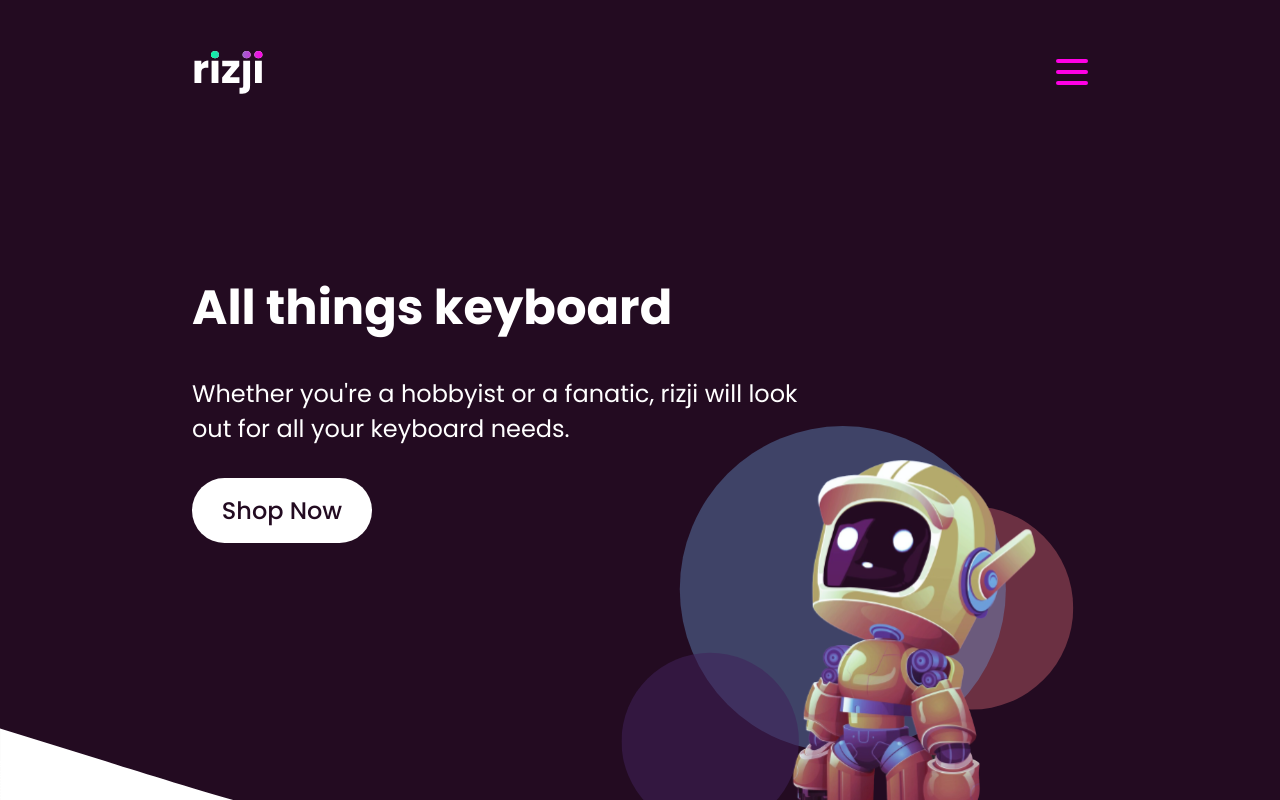
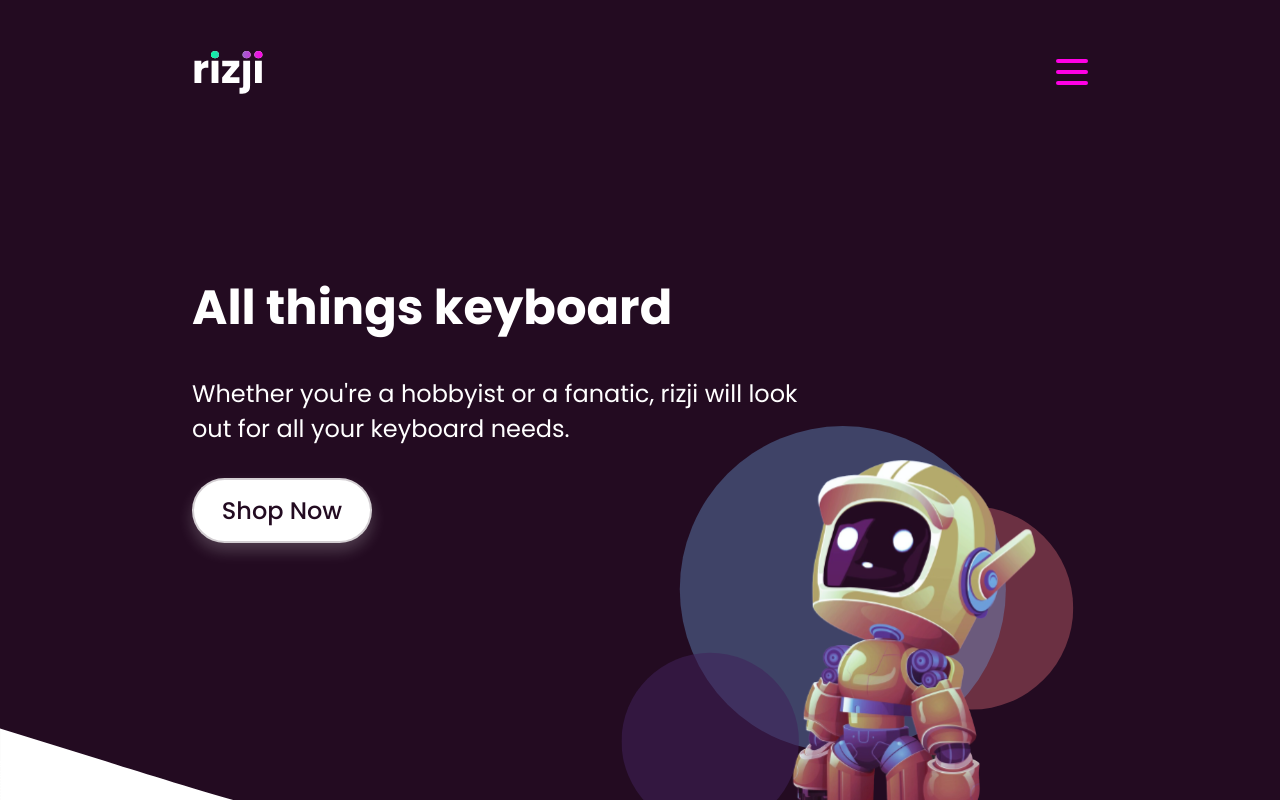
Before and after one commit to riz-l/rizji-keyboards, a React (Create React App) app: page / in a window 1280 px wide. In both pictures the pointer is over the element 282 px from the left and 510 px from the top of the page. Shown: the top 800 px of the page. Built offline with nearby package versions, Linux system fonts and the light colour scheme.

Commit message:
Added :hover styling to Home cta buttons.

```diff
--- a/src/components/pages/Home/Home.styles.scss
+++ b/src/components/pages/Home/Home.styles.scss
@@ -37,7 +37,14 @@
         display: flex;
         height: 65px;
         justify-content: center;
+        transition: all 150ms ease-in-out;
         width: 180px;
+
+        &:hover {
+          border: 2px solid rgba(35, 11, 33, 0.2);
+          box-shadow: 0 8px 15px rgba(255, 255, 255, 0.2);
+          transition: all 150ms ease-in-out;
+        }
 
         & span {
           color: #230b21;
@@ -128,7 +135,14 @@
           display: flex;
           height: 65px;
           justify-content: center;
+          transition: all 150ms ease-in-out;
           width: 260px;
+
+          &:hover {
+            border: 2px solid rgba(255, 255, 255, 0.2);
+            box-shadow: 0 8px 15px rgba(0, 0, 0, 0.2);
+            transition: all 150ms ease-in-out;
+          }
 
           & span {
             color: white;
@@ -208,7 +222,14 @@
         display: flex;
         height: 65px;
         justify-content: center;
+        transition: all 150ms ease-in-out;
         width: 150px;
+
+        &:hover {
+          border: 2px solid rgba(35, 11, 33, 0.2);
+          box-shadow: 0 8px 15px rgba(255, 255, 255, 0.2);
+          transition: all 150ms ease-in-out;
+        }
 
         & span {
           color: #230b21;
```
